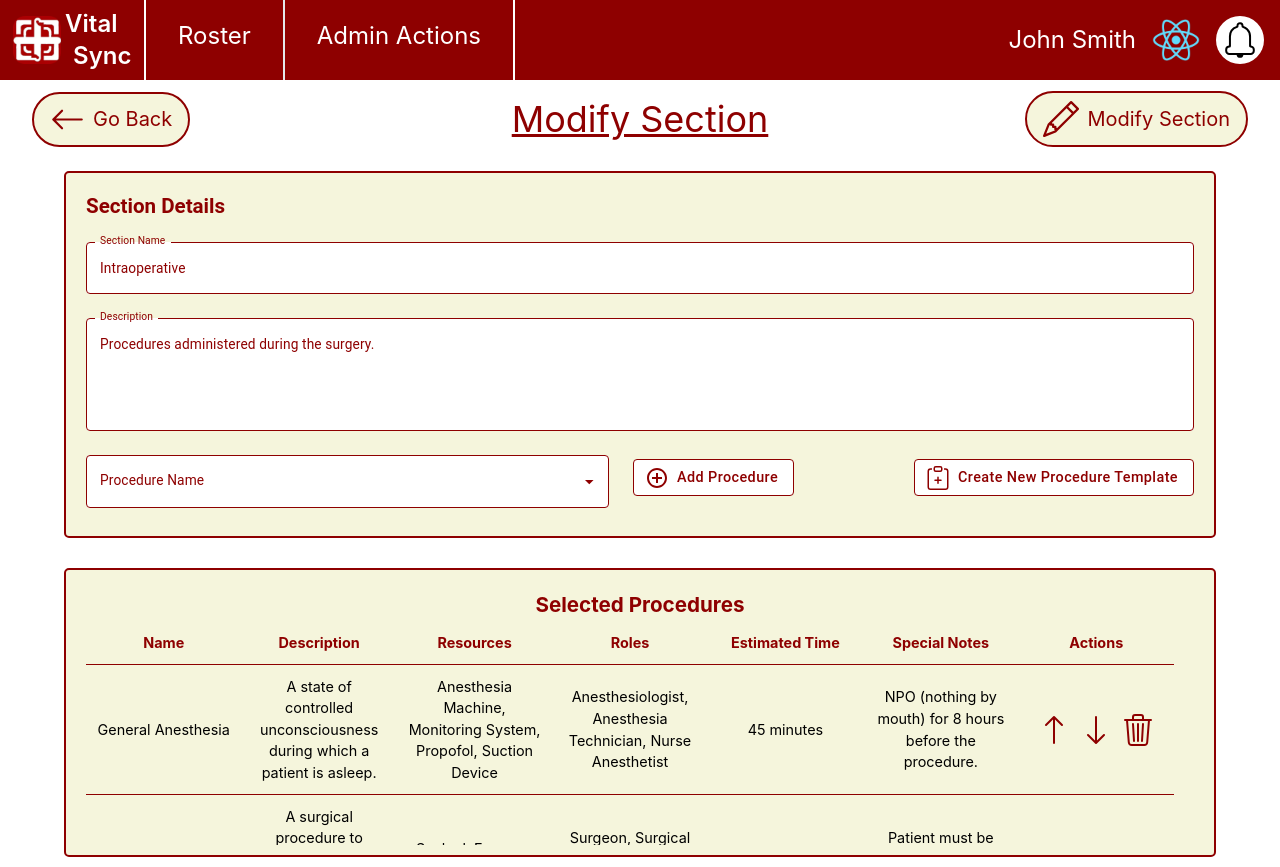
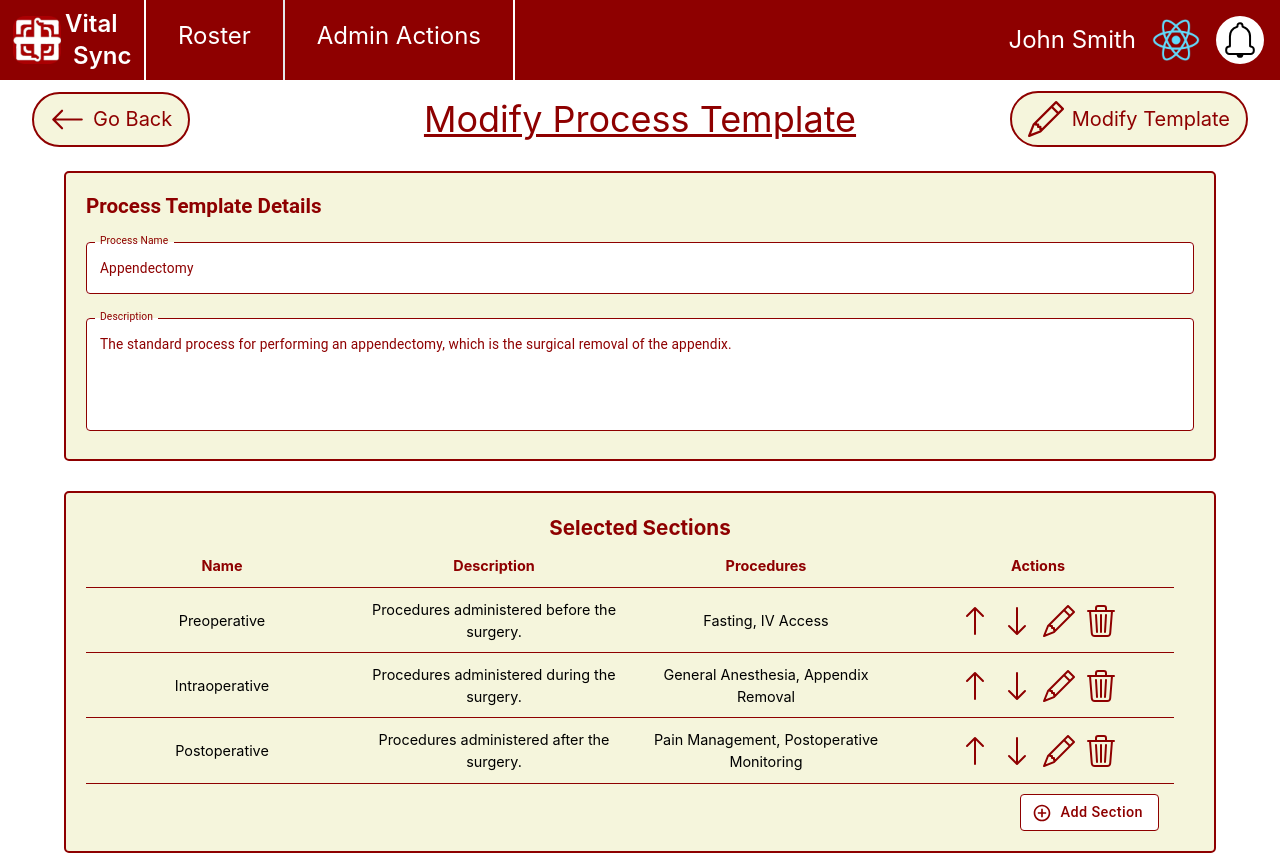
Before and after one commit to furkanagamak/VitalSync, a React (Create React App) app in the folder frontend/: page / in a window 1280 px wide. Built offline with nearby package versions, Linux system fonts and the light colour scheme.

Commit message:
Fixed the min heights of selected sections .

```diff
--- a/frontend/src/App.js
+++ b/frontend/src/App.js
@@ -15,7 +15,7 @@ function App() {
     <>
       <Toaster />
       <Navbar />
-      <ModifySectionForm />
+      <ModifyProcessTemplateForm />
     </>
   );
 }
--- a/frontend/src/createProcessTemplate.js
+++ b/frontend/src/createProcessTemplate.js
@@ -327,6 +327,7 @@ const SectionTable = () => {
           backgroundColor: "#F5F5DC",
           display: "flex",
           flexDirection: "column",
+          marginBottom: "10px",
         }}
       >
         <h1
@@ -347,6 +348,7 @@ const SectionTable = () => {
             justifyContent: "center",
             maxHeight: "30vh",
             paddingRight: "20px",
+            minHeight: "30vh",
           }}
         >
           <table
--- a/frontend/src/modifyProcessTemplate.js
+++ b/frontend/src/modifyProcessTemplate.js
@@ -199,6 +199,16 @@ const SectionTable = () => {
         description: "Procedures administered after the surgery.",
         procedures: "Pain Management, Postoperative Monitoring",
       },
+      {
+        name: "Discharge",
+        description: "Procedures administered before the patient leaves the hospital.",
+        procedures: "Discharge Instructions, Follow-up Appointment",
+      },
+      {
+        name: "Miscellaneous",
+        description: "Other procedures.",
+        procedures: "Change Dressing, Administer Medication",
+      }
     ],
     []
   );
@@ -337,6 +347,7 @@ const SectionTable = () => {
           backgroundColor: "#F5F5DC",
           display: "flex",
           flexDirection: "column",
+          marginBottom: "10px",
         }}
       >
         <h1
@@ -357,6 +368,7 @@ const SectionTable = () => {
             justifyContent: "center",
             maxHeight: "30vh",
             paddingRight: "20px",
+            minHeight: "30vh",
           }}
         >
           <table
```
